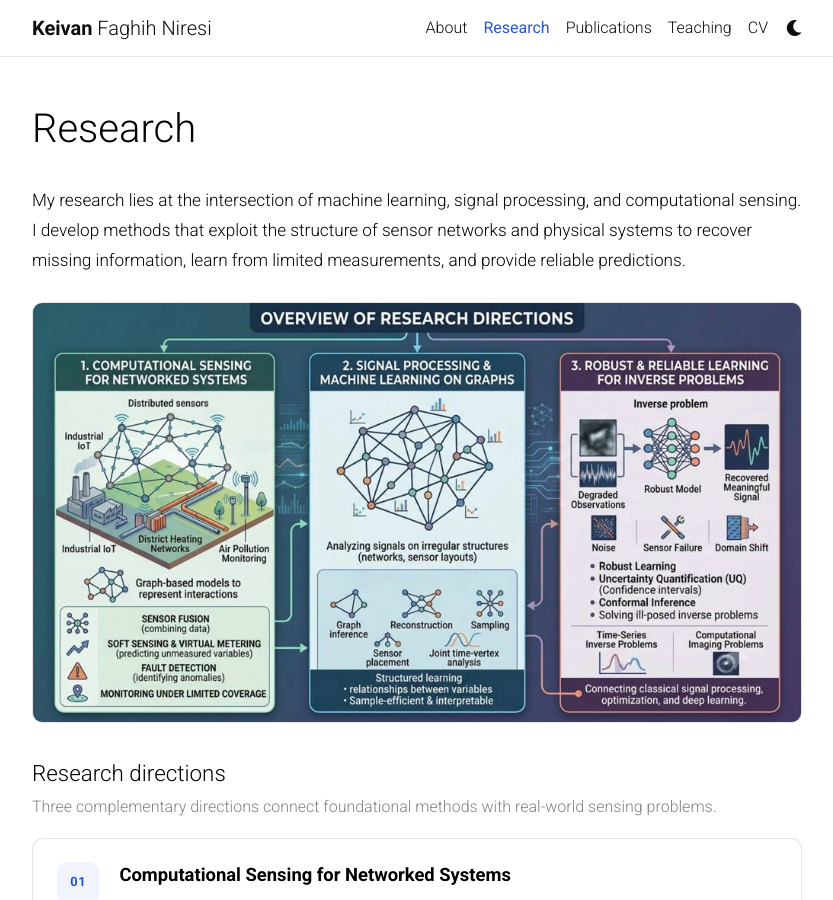
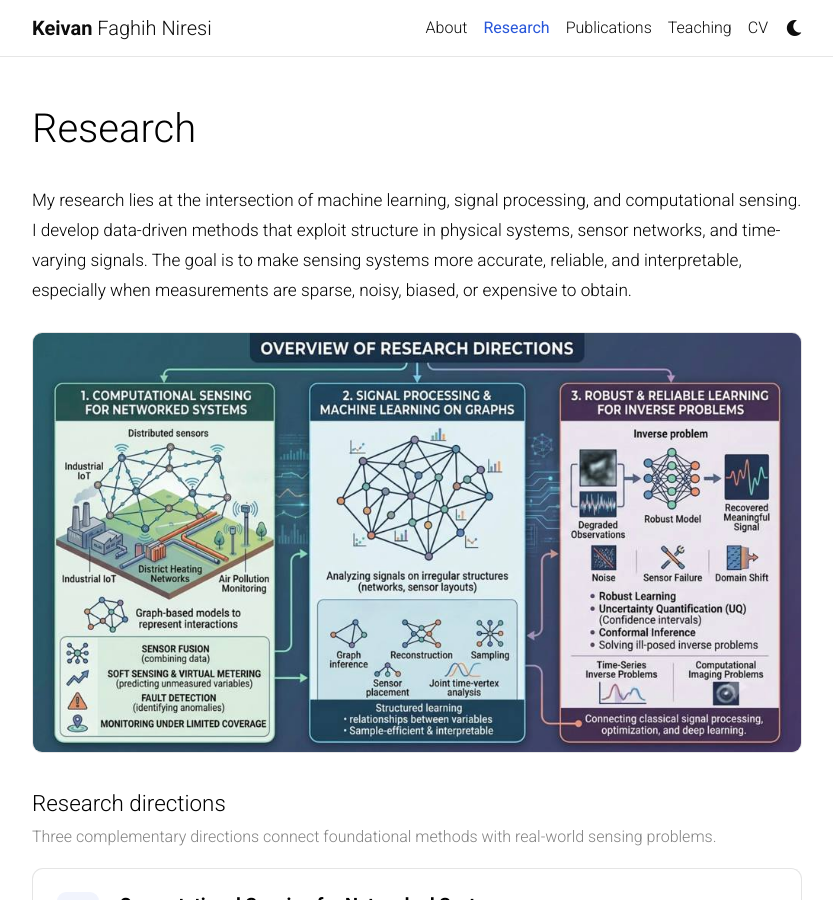
Before and after one commit to Keiv4n/keiv4n.github.io, a Jekyll site: the page built from _pages/research.md, in a window 1280 px wide and 900 px high. Shown: the whole window, without its empty margins (223-1056 px from the left). Built offline with Jekyll 4.4.1, drawn with Linux system fonts in a browser that asks for light colours; comment, search, counter and statistics services are not loaded; a style sheet for code colours, icons or effects is not loaded.

```diff
--- a/_pages/research.md
+++ b/_pages/research.md
@@ -8,7 +8,7 @@ nav_order: 2
 
 <section class="research-page" aria-label="Research overview">
   <p class="research-page__intro">
-    My research lies at the intersection of machine learning, signal processing, and computational sensing. I develop methods that exploit the structure of sensor networks and physical systems to recover missing information, learn from limited measurements, and provide reliable predictions.
+    My research lies at the intersection of machine learning, signal processing, and computational sensing. I develop data-driven methods that exploit structure in physical systems, sensor networks, and time-varying signals. The goal is to make sensing systems more accurate, reliable, and interpretable, especially when measurements are sparse, noisy, biased, or expensive to obtain.
   </p>
 
   <figure class="research-page__overview">
```
